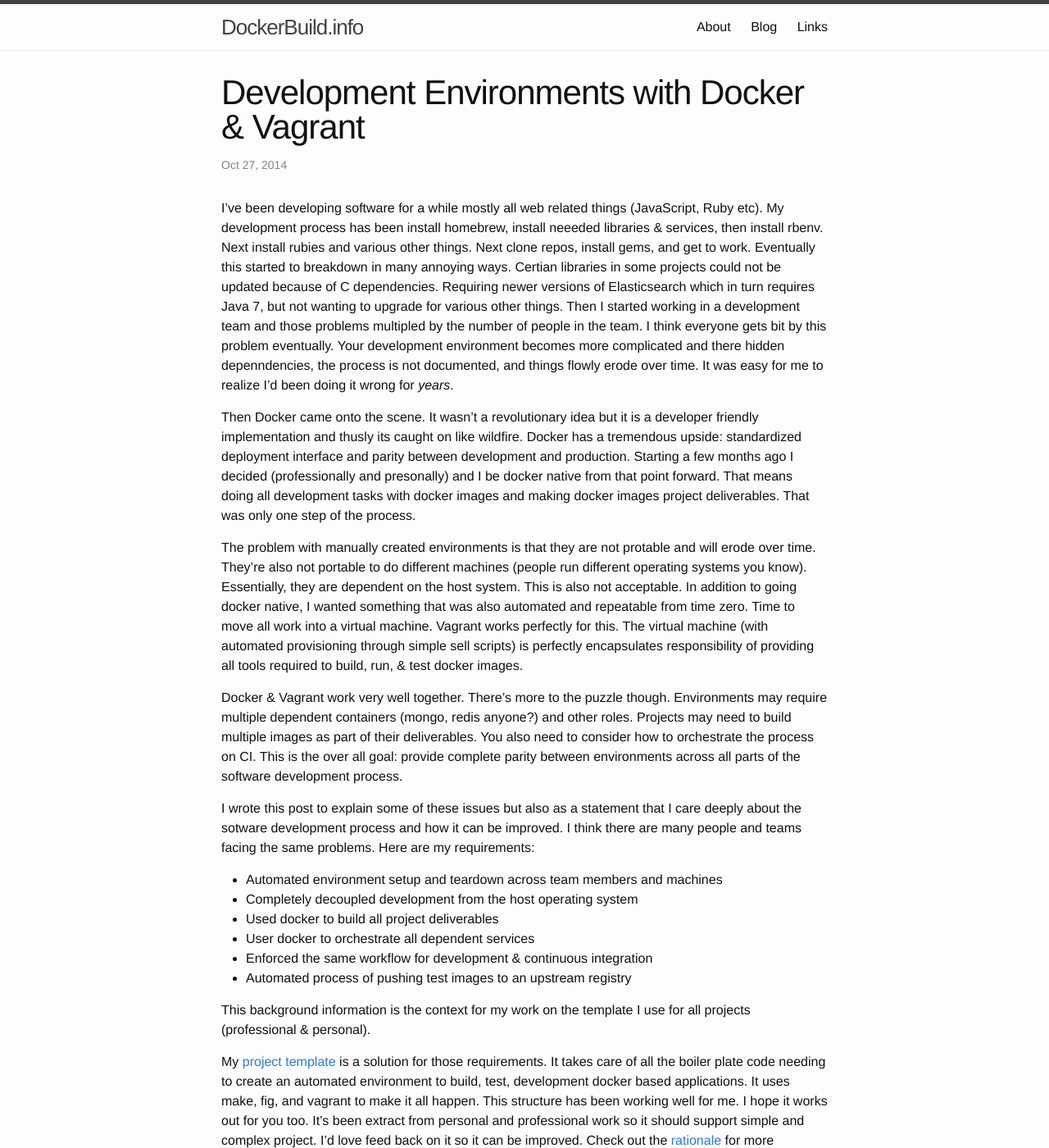
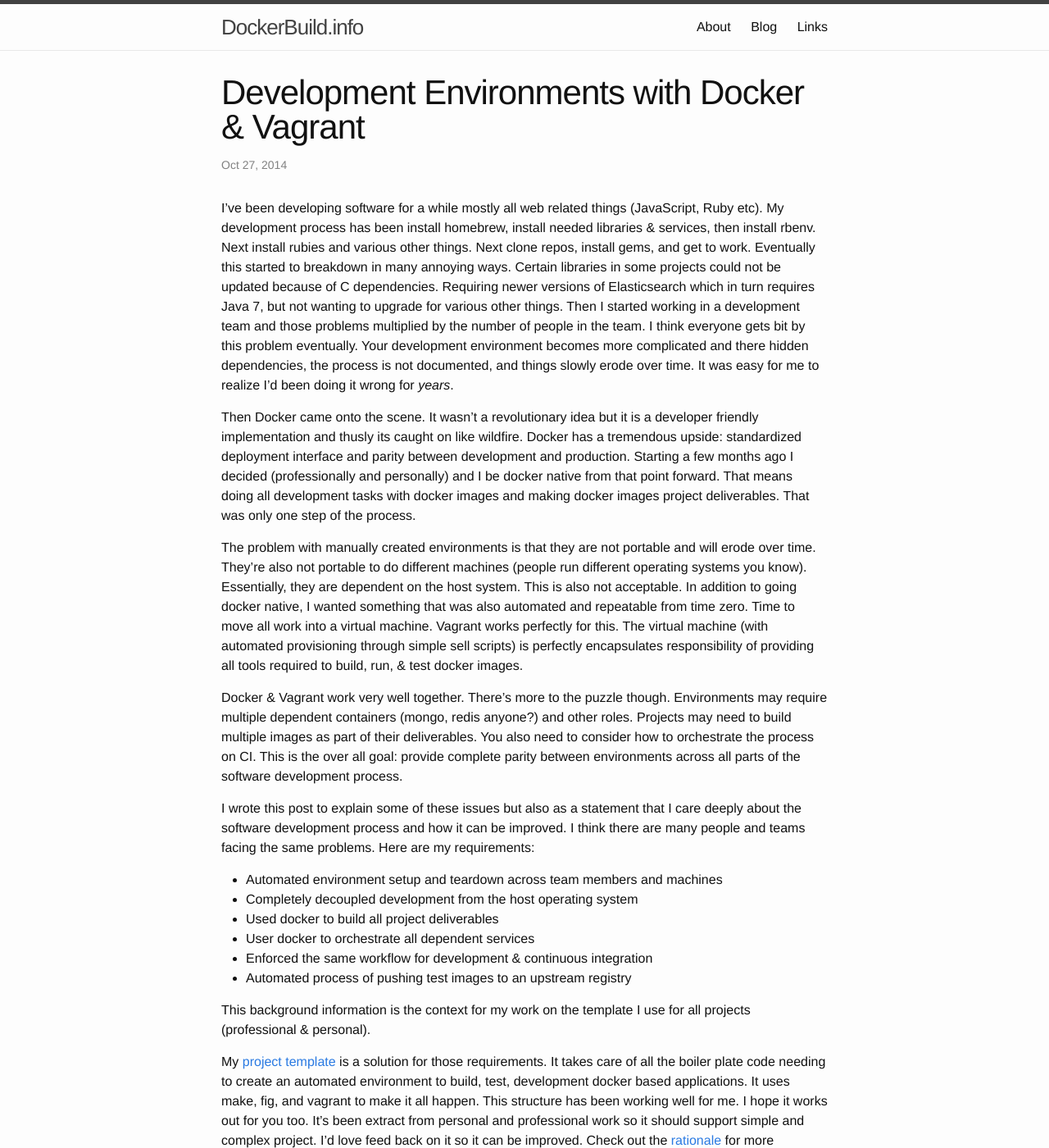
Before and after one commit to dockerbuild-info/dockerbuild.info, a Jekyll site: the page built from _posts/2014-10-27-development-environments.md, in a window 1280 px wide and 1400 px high. Shown: the whole window at 82% size. Built offline with Jekyll 4.4.1, drawn with Linux system fonts in a browser that asks for light colours; comment, search, counter and statistics services are not loaded.

Commit message:
Fix some spelling mistakes

```diff
--- a/_posts/2014-10-27-development-environments.md
+++ b/_posts/2014-10-27-development-environments.md
@@ -5,17 +5,17 @@
 
 I've been developing software for a while mostly all web related
 things (JavaScript, Ruby etc). My development process has been install
-homebrew, install neeeded libraries & services, then install rbenv.
+homebrew, install needed libraries & services, then install rbenv.
 Next install rubies and various other things. Next clone repos,
 install gems, and get to work. Eventually this started to breakdown in
-many annoying ways. Certian libraries in some projects could not be
+many annoying ways. Certain libraries in some projects could not be
 updated because of C dependencies. Requiring newer versions of
 Elasticsearch which in turn requires Java 7, but not wanting to
 upgrade for various other things. Then I started working in a
-development team and those problems multipled by the number of people
+development team and those problems multiplied by the number of people
 in the team. I think everyone gets bit by this problem eventually.
 Your development environment becomes more complicated and there hidden
-depenndencies, the process is not documented, and things flowly erode
+dependencies, the process is not documented, and things slowly erode
 over time. It was easy for me to realize I'd been doing it wrong for
 _years_.
 
@@ -23,13 +23,13 @@
 is a developer friendly implementation and thusly its caught on like
 wildfire. Docker has a tremendous upside: standardized deployment
 interface and parity between development and production. Starting a
-few months ago I decided (professionally and presonally) and I be
+few months ago I decided (professionally and personally) and I be
 docker native from that point forward. That means doing all
 development tasks with docker images and making docker images project
 deliverables. That was only one step of the process.
 
 The problem with manually created environments is that they are not
-protable and will erode over time. They're also not portable to do
+portable and will erode over time. They're also not portable to do
 different machines (people run different operating systems you know).
 Essentially, they are dependent on the host system. This is also not
 acceptable. In addition to going docker native, I wanted something
@@ -48,7 +48,7 @@
 development process.
 
 I wrote this post to explain some of these issues but also as a
-statement that I care deeply about the sotware development process and
+statement that I care deeply about the software development process and
 how it can be improved. I think there are many people and teams facing
 the same problems. Here are my requirements:
 
```
Also changed, not shown: _posts/2014-10-25-introduction.md (+3 -3 lines), _posts/2014-10-26-blogging-with-jekyll-and-docker.md (+5 -5 lines).
